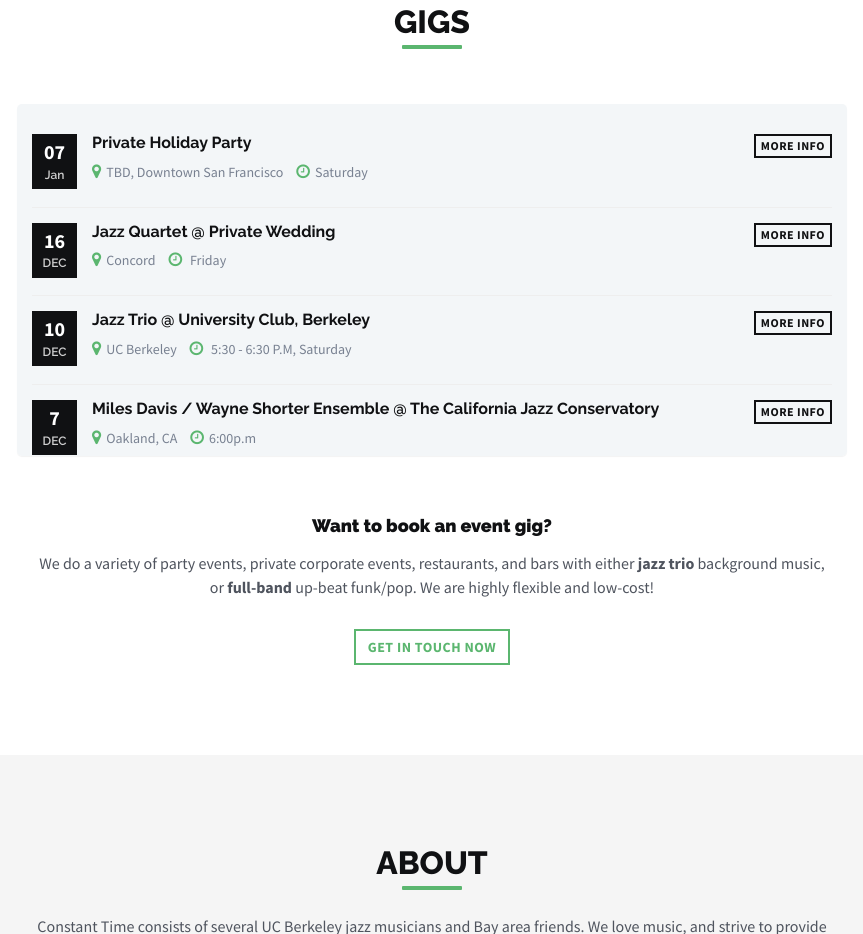
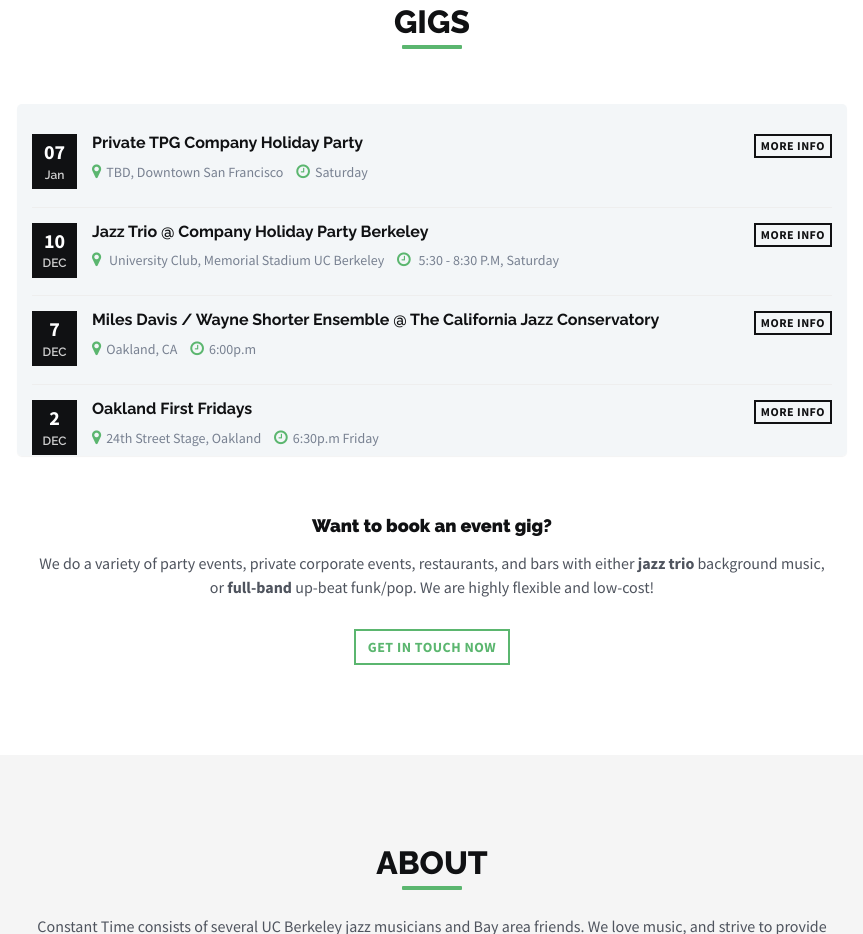
Before and after one commit to ConstantTimeJazz/constanttimejazz.github.io, a plain HTML site: page index.html in a window 1280 px wide. Shown: the part 2600-3534 px from the top of the page, without its empty margins (208-1071 px from the left). Drawn offline with Linux system fonts and the light colour scheme.

Commit message:
gig
stuff

```diff
--- a/index.html
+++ b/index.html
@@ -339,7 +339,7 @@
                   </div><!--//date-label-->
                   <div class="gig-info">
                       <div class="info-content">
-                          <h3 class="gig-title"> Private Holiday Party </h3>
+                          <h3 class="gig-title"> Private TPG Company Holiday Party </h3>
                           <div class="meta">
                               <ul class="meta-list list-inline">
                                   <li class="location">
@@ -363,49 +363,19 @@
 
               <div class="item">
                   <div class="date-label">
-                      <div class="number">16</div>
-                      <div class="month">DEC</div>
-                  </div><!--//date-label-->
-                  <div class="gig-info">
-                      <div class="info-content">
-                          <h3 class="gig-title">Jazz Quartet @  Private Wedding </h3>
-                          <div class="meta">
-                              <ul class="meta-list list-inline">
-                                  <li class="location">
-                                      <i class="fa fa-map-marker"></i><a href="#">Concord</a>
-                                  </li>
-                                  <li class="time">
-                                      <i class="fa fa-clock-o"></i> Friday
-                                  </li>
-                              </ul>
-                          </div><!--//meta-->
-                      </div><!--//info-content-->
-                      <div class="gig-actions">
-                          <a class="btn btn-xs btn-ghost-secondary" data-toggle="collapse" href="#info-extra-4" aria-expanded="false" aria-controls="info-extra-4" >More info</a>
-
-                      </div><!--//gig-actions-->
-                      <div id="info-extra-4" class="collapse info-extra">
-                          .
-                      </div>
-                  </div><!--//info-extra-->
-              </div><!--//item-->
-
-
-              <div class="item">
-                  <div class="date-label">
                       <div class="number">10</div>
                       <div class="month">DEC</div>
                   </div><!--//date-label-->
                   <div class="gig-info">
                       <div class="info-content">
-                          <h3 class="gig-title">Jazz Trio @ University Club, Berkeley</h3>
+                          <h3 class="gig-title">Jazz Trio @ Company Holiday Party Berkeley</h3>
                           <div class="meta">
                               <ul class="meta-list list-inline">
                                   <li class="location">
-                                      <i class="fa fa-map-marker"></i><a href="#">UC Berkeley</a>
+                                      <i class="fa fa-map-marker"></i><a href="#"> University Club, Memorial Stadium UC Berkeley</a>
                                   </li>
                                   <li class="time">
-                                      <i class="fa fa-clock-o"></i> 5:30 - 6:30 P.M, Saturday
+                                      <i class="fa fa-clock-o"></i> 5:30 - 8:30 P.M, Saturday
                                   </li>
                               </ul>
                           </div><!--//meta-->
@@ -415,7 +385,7 @@
 
                       </div><!--//gig-actions-->
                       <div id="info-extra-10" class="collapse info-extra">
-                          University affiliated event.
+                          Private corporate holiday christmas party.
                       </div>
                   </div><!--//info-extra-->
               </div><!--//item-->
```
Also changed, not shown: assets/images/hero/hero-3.jpg, assets/images/hero/hero-4.jpg, assets/images/hero/hero-5.jpg, assets/images/hero/hero-6.jpg, assets/images/hero/hero-7.jpg (added).
